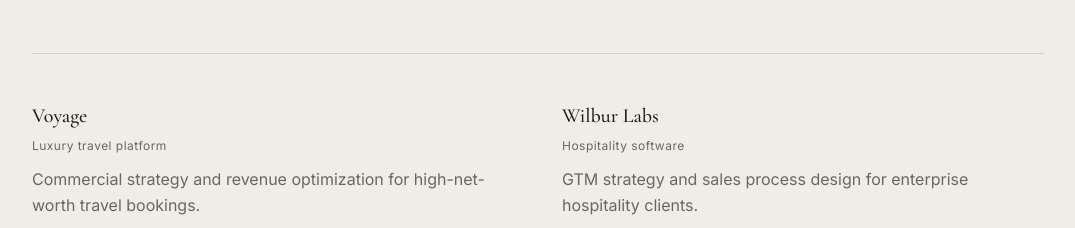
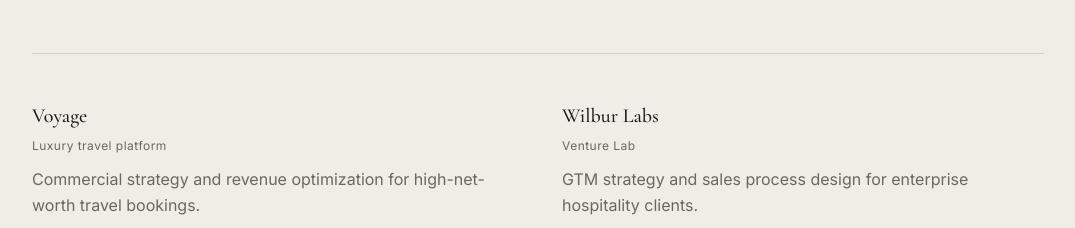
Before and after one commit to letsnavigatebmw/aperture-hospitality, a Next.js app: page / in a window 1280 px wide. Shown: the part 3560-3788 px from the top of the page, without its empty margins (102-1177 px from the left). Built offline with nearby package versions, Linux system fonts and the light colour scheme.

Commit message:
Update Wilbur Labs label: 'Hospitality software' → 'Venture Lab'

```diff
--- a/app/page.tsx
+++ b/app/page.tsx
@@ -245,7 +245,7 @@ export default function Home() {
             {/* Engagement 2 */}
             <div>
               <h3 className="font-display text-xl font-medium text-ink mb-2">Wilbur Labs</h3>
-              <p className="text-xs tracking-tight text-muted mb-3">Hospitality software</p>
+              <p className="text-xs tracking-tight text-muted mb-3">Venture Lab</p>
               <p className="text-muted leading-relaxed">
                 GTM strategy and sales process design for enterprise hospitality clients.
               </p>
```
